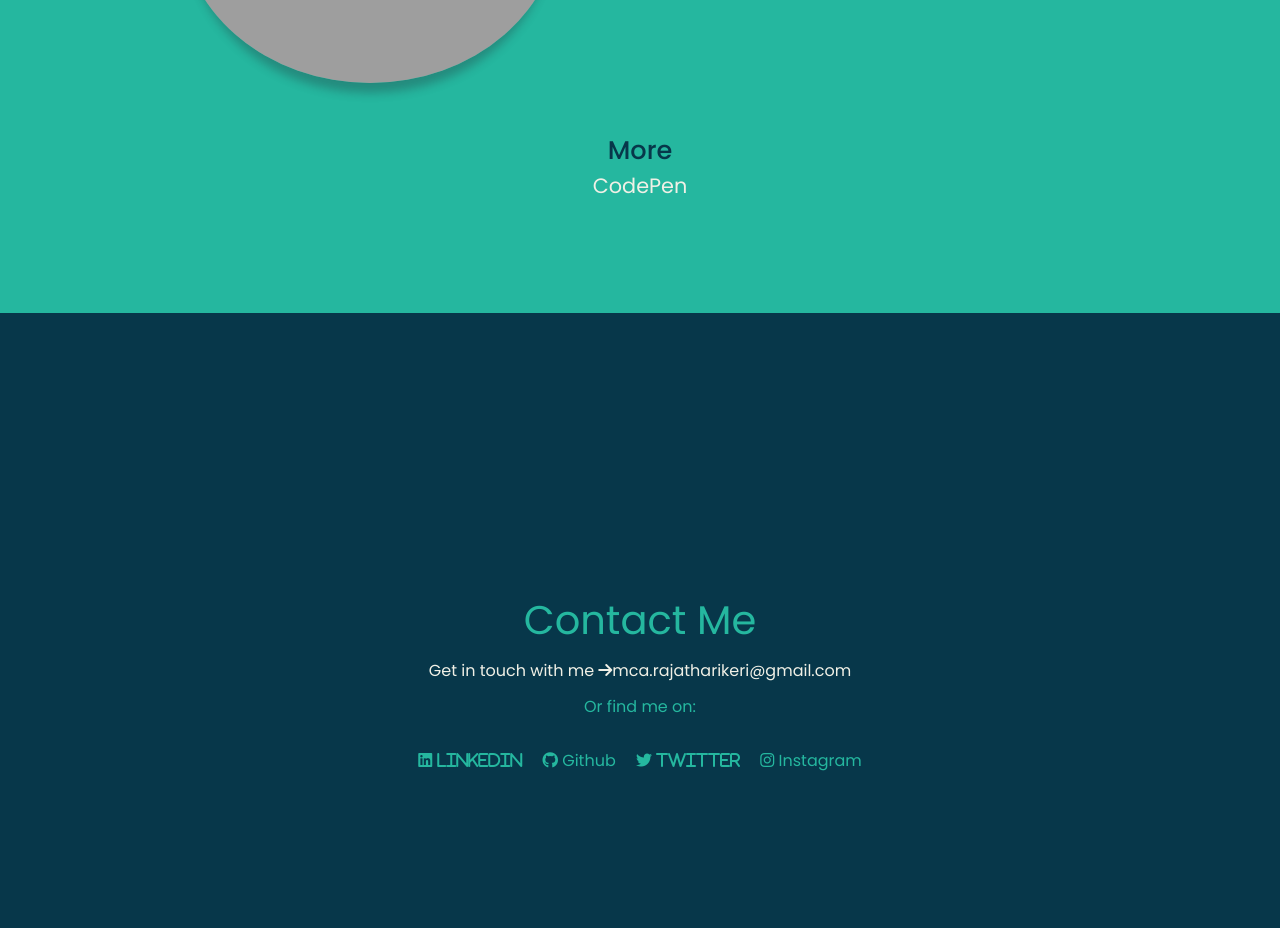
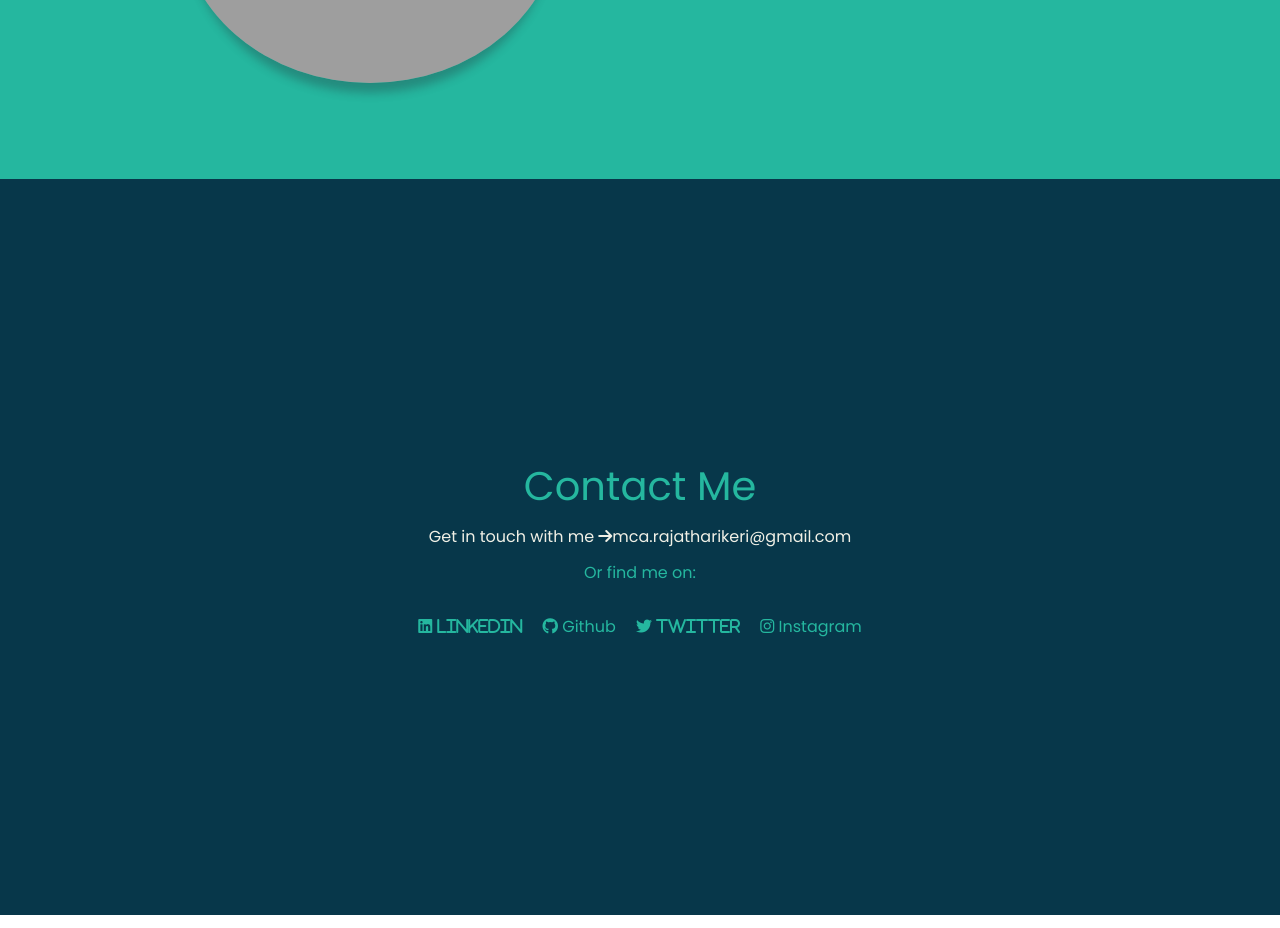
Before and after one commit to Rajatharikeri/portfo, a plain HTML site: page index.html in a window 1280 px wide. Shown: the part 2360-3288 px from the top of the page. Drawn offline with nearby package versions, Linux system fonts and the light colour scheme; grey boxes are pictures that could not be loaded; a script that the page names is missing.

Commit message:
Update index.html

```diff
--- a/index.html
+++ b/index.html
@@ -138,12 +138,7 @@
           </div>
 
         </div>
-        <div class="more-work">
-          <p>
-            More
-          </p>
-          <a href="https://codepen.io/sanketbodke" target="blank">CodePen</a>
-        </div>
+
       </div>
     </div>
   </section>
```
